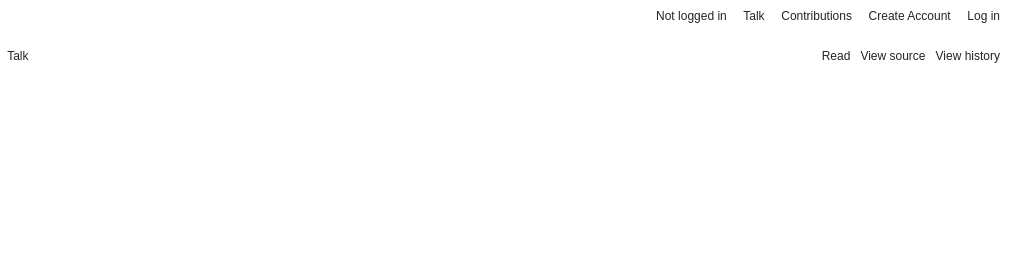
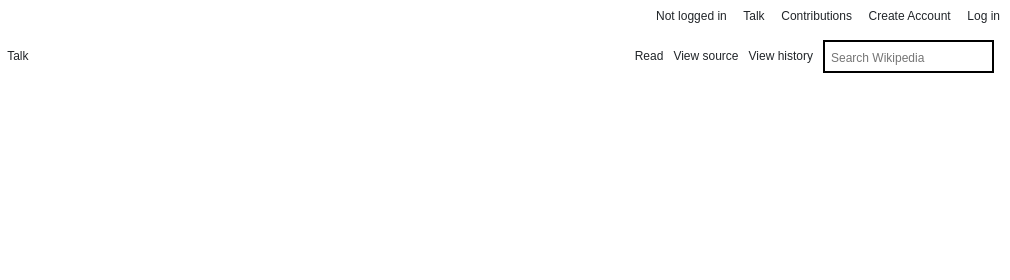
Before and after one commit to asyakap/wiki, a plain HTML site: page wiki.html in a window 1280 px wide. Shown: the top 280 px of the page, 270-1280 px from the left. Drawn offline with Linux system fonts and the light colour scheme.

Commit message:
add a search bar in second lane

```diff
--- a/css/styles.css
+++ b/css/styles.css
@@ -22,6 +22,17 @@
 
 .secondline {
   padding-right: 10px;
+  padding-left: 5px;
   padding-top: 10px;
   line-height: 1.125em;
 }
+
+/* Style the search box inside the navigation bar */
+.topnav input[type=text] {
+  float: right;
+  padding: 6px;
+  border: solid black;
+  border-width: 2px;
+  padding-top: 10px;
+  margin-right: 16px;
+}
--- a/wiki.html
+++ b/wiki.html
@@ -50,8 +50,12 @@
       <p>Not logged in &nbsp &nbsp Talk &nbsp &nbsp Contributions &nbsp &nbsp Create Account &nbsp &nbsp Log in</p>
     </div>
 
+    <div class="topnav">
+      <input type="text" placeholder="Search Wikipedia">
+    </div>
+
     <div class="secondline">
-      <p><span style="float:left">Main Page &nbsp Talk</span><span style="float:right">Read &nbsp View source &nbsp View history</span></p>
+      <p><span style="float:left">Main Page &nbsp Talk</span><span style="float:right">Read &nbsp View source &nbsp View history&nbsp &nbsp</span></p>
     </div>
 </div>
 </body>
```
